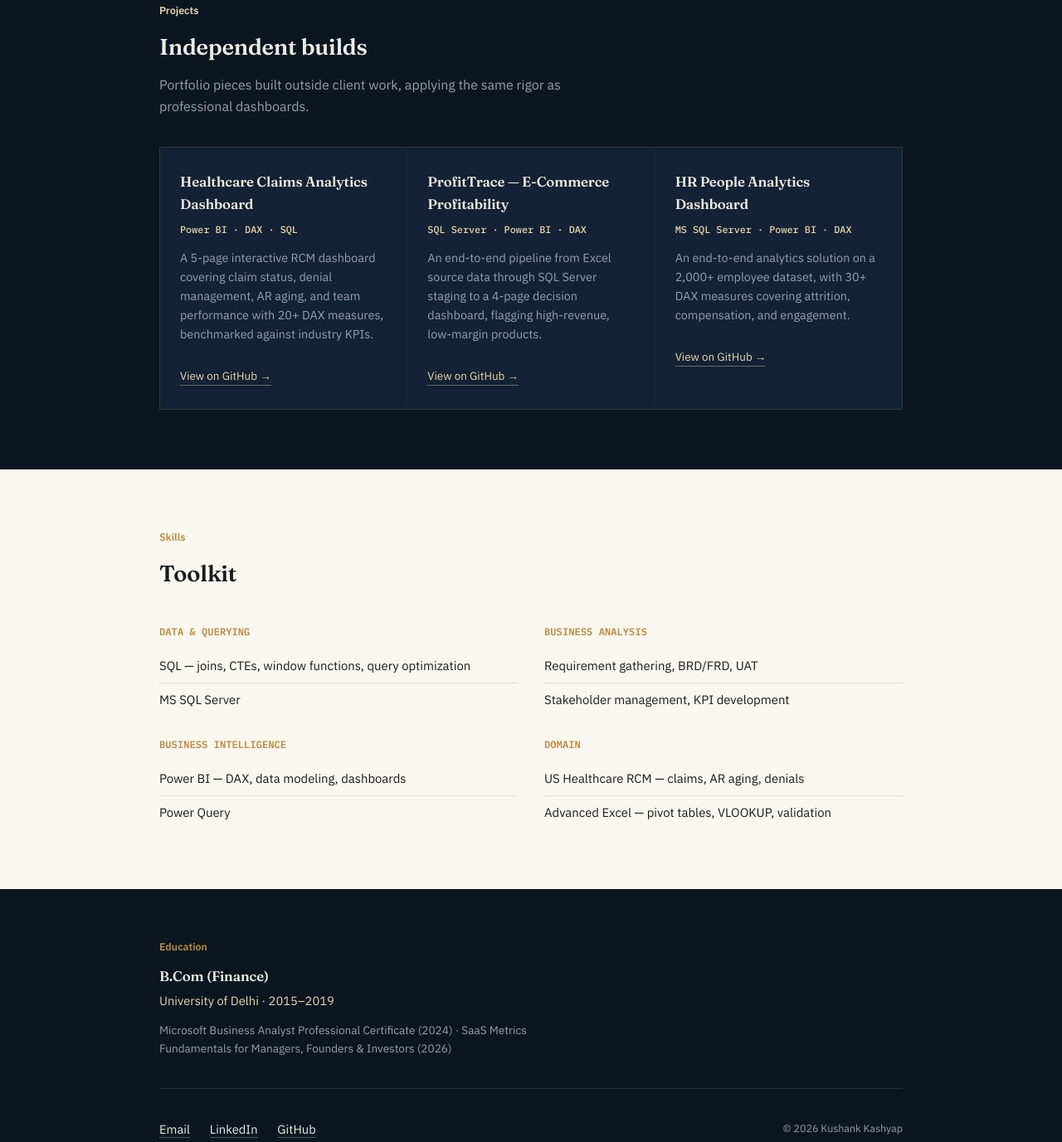
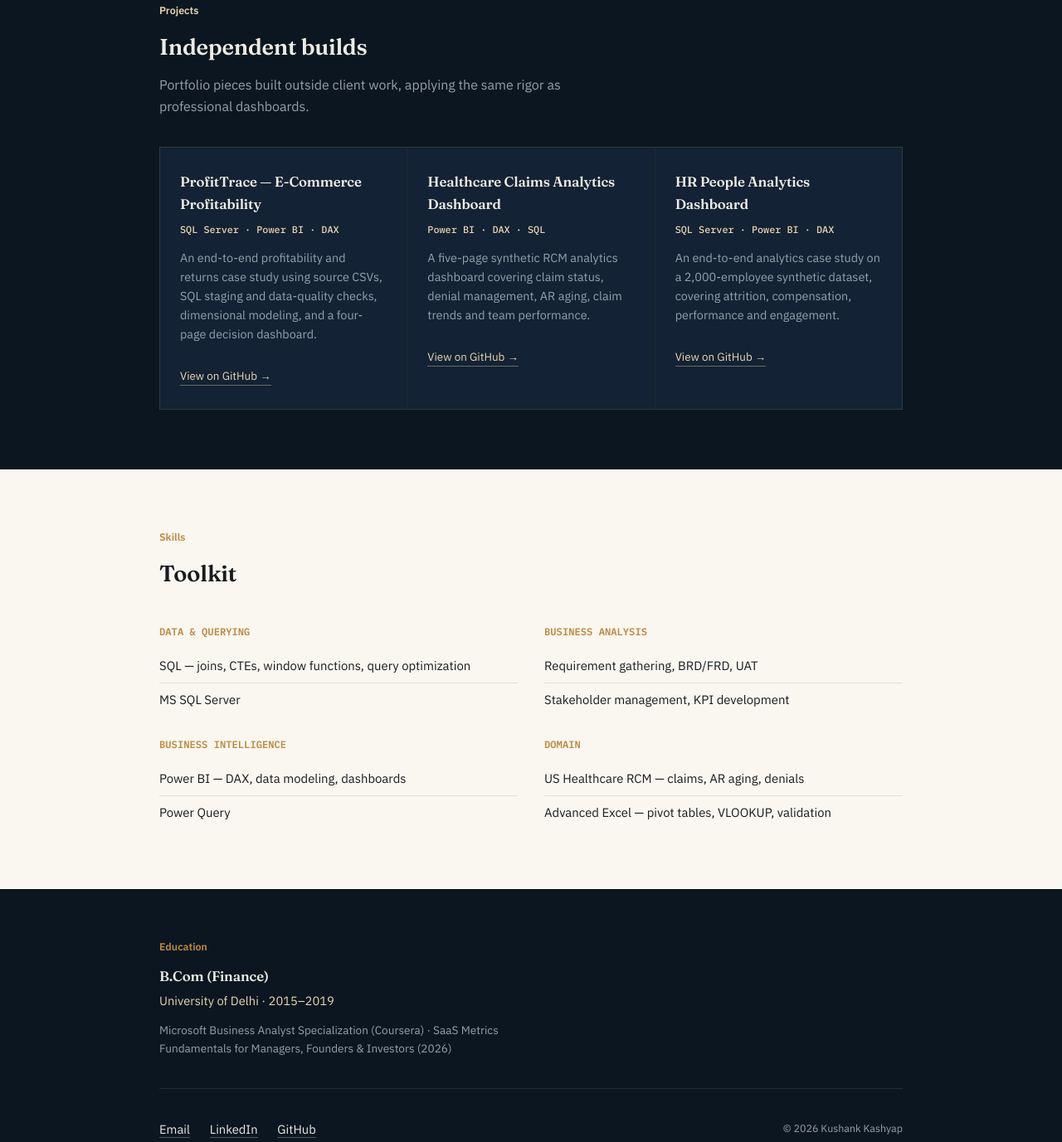
Before and after one commit to Kushankkashyap/Kushankkashyap.github.io, a plain HTML site: page index.html in a window 1280 px wide. Shown: the part 1669-3046 px from the top of the page at 83% size. Drawn offline with Linux system fonts and the light colour scheme.

Commit message:
Prioritize flagship projects and remove unsupported project claims

```diff
--- a/index.html
+++ b/index.html
@@ -199,21 +199,21 @@
 
     <div class="proj-grid">
       <div class="proj">
+        <h3>ProfitTrace — E-Commerce Profitability</h3>
+        <div class="stack">SQL Server · Power BI · DAX</div>
+        <p>An end-to-end profitability and returns case study using source CSVs, SQL staging and data-quality checks, dimensional modeling, and a four-page decision dashboard.</p>
+        <a href="https://github.com/Kushankkashyap/ProfitTrace" target="_blank" rel="noopener">View on GitHub →</a>
+      </div>
+      <div class="proj">
         <h3>Healthcare Claims Analytics Dashboard</h3>
         <div class="stack">Power BI · DAX · SQL</div>
-        <p>A 5-page interactive RCM dashboard covering claim status, denial management, AR aging, and team performance with 20+ DAX measures, benchmarked against industry KPIs.</p>
+        <p>A five-page synthetic RCM analytics dashboard covering claim status, denial management, AR aging, claim trends and team performance.</p>
         <a href="https://github.com/Kushankkashyap/RCM-PowerBI-Dashboard" target="_blank" rel="noopener">View on GitHub →</a>
       </div>
       <div class="proj">
-        <h3>ProfitTrace — E-Commerce Profitability</h3>
+        <h3>HR People Analytics Dashboard</h3>
         <div class="stack">SQL Server · Power BI · DAX</div>
-        <p>An end-to-end pipeline from Excel source data through SQL Server staging to a 4-page decision dashboard, flagging high-revenue, low-margin products.</p>
-        <a href="https://github.com/Kushankkashyap/ProfitTrace" target="_blank" rel="noopener">View on GitHub →</a>
-      </div>
-      <div class="proj">
-        <h3>HR People Analytics Dashboard</h3>
-        <div class="stack">MS SQL Server · Power BI · DAX</div>
-        <p>An end-to-end analytics solution on a 2,000+ employee dataset, with 30+ DAX measures covering attrition, compensation, and engagement.</p>
+        <p>An end-to-end analytics case study on a 2,000-employee synthetic dataset, covering attrition, compensation, performance and engagement.</p>
         <a href="https://github.com/Kushankkashyap/HR-People-Analytics-Dashboard" target="_blank" rel="noopener">View on GitHub →</a>
       </div>
     </div>
@@ -263,7 +263,7 @@
       <div class="eyebrow">Education</div>
       <h3>B.Com (Finance)</h3>
       <div class="school">University of Delhi · 2015–2019</div>
-      <div class="certs">Microsoft Business Analyst Professional Certificate (2024) · SaaS Metrics Fundamentals for Managers, Founders & Investors (2026)</div>
+      <div class="certs">Microsoft Business Analyst Specialization (Coursera) · SaaS Metrics Fundamentals for Managers, Founders & Investors (2026)</div>
     </div>
     <div class="contact-row">
       <div class="contact-links">
```
